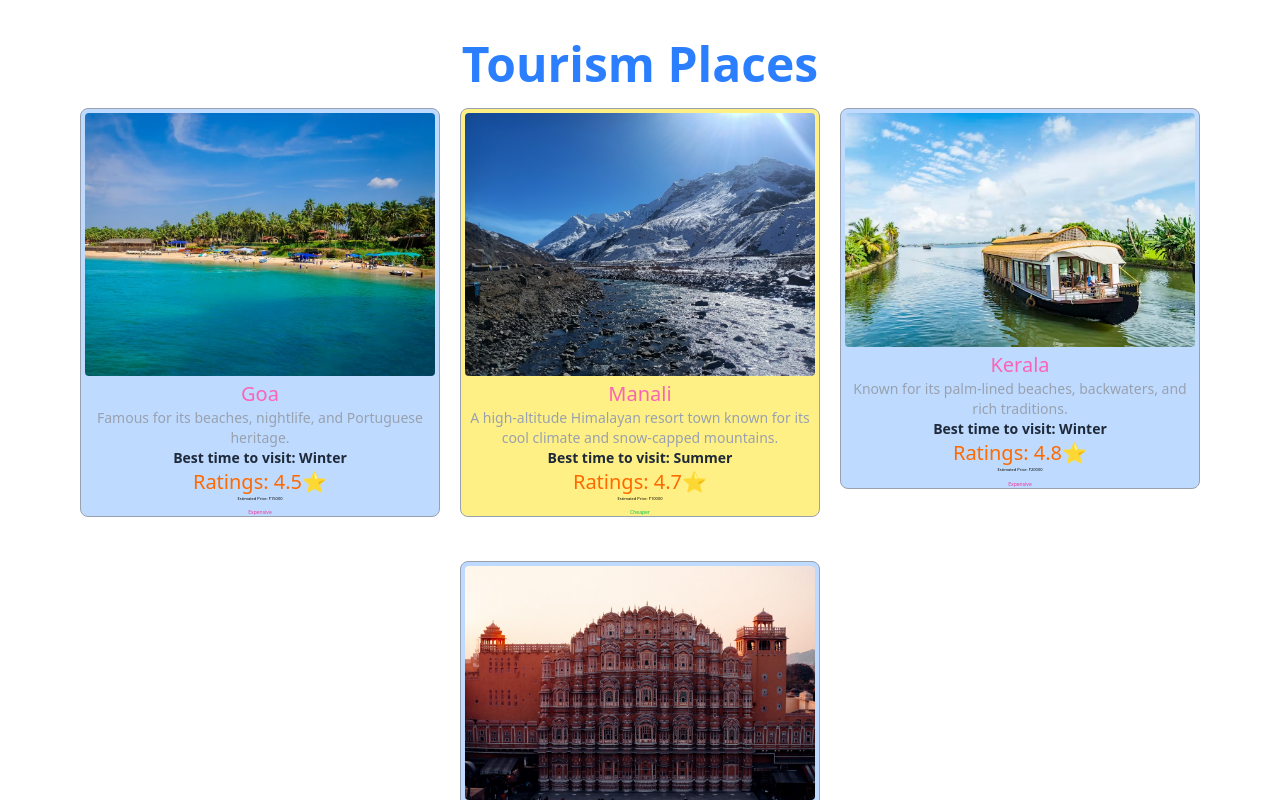
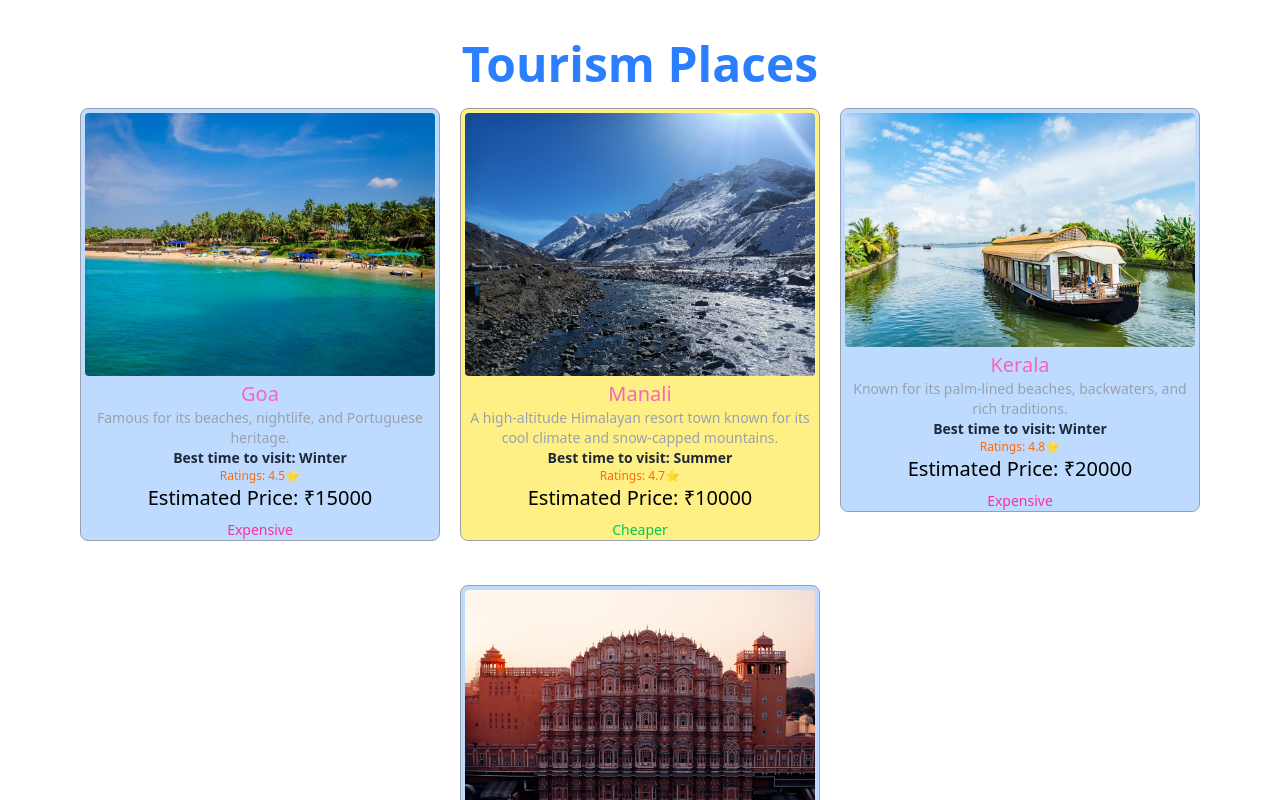
Before and after one commit to SaiMallikharjun98/Tourism, a React (Vite) app: page / in a window 1280 px wide. Shown: the top 800 px of the page. Built offline with nearby package versions, Linux system fonts and the light colour scheme.

Commit message:
text sizes changed

```diff
--- a/src/components/TouristPlace.jsx
+++ b/src/components/TouristPlace.jsx
@@ -25,16 +25,16 @@ const TouristPlace = (props) => {
               <p className="text-sm text-gray-800 font-bold">
                 Best time to visit: {place.whenToVisit}
               </p>
-              <p className="text-xl text-orange-500">
+              <p className="text-xs text-orange-500">
                 Ratings: {place.ratings}⭐
               </p>
-              <p className="text-[4px] text-black pb-2">
+              <p className="text-xl text-black pb-2">
                 Estimated Price: ₹{place.price}
               </p>
               {place.price < 12000 ? (
-                <p className="text-green-500 text-[5px]">Cheaper</p>
+                <p className="text-green-500 text-sm">Cheaper</p>
               ) : (
-                <p className="text-pink-500 text-[5px]">Expensive</p>
+                <p className="text-pink-500 text-sm">Expensive</p>
               )}
             </div>
           </div>
```
